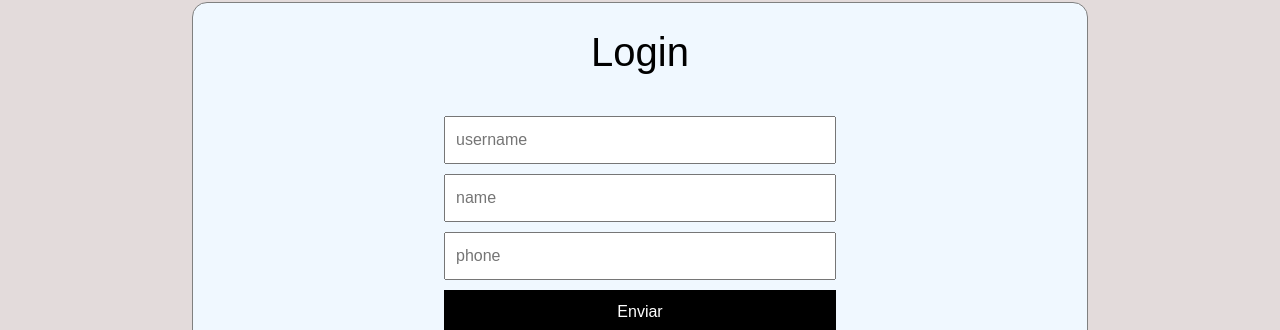
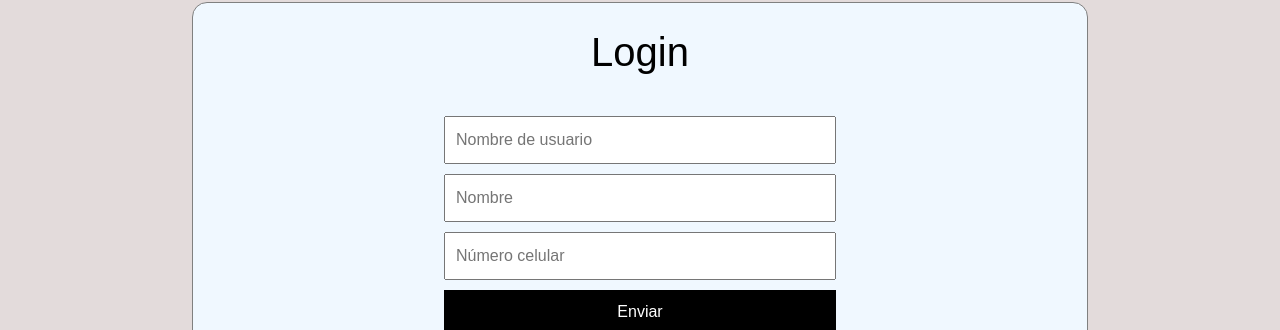
Before and after one commit to JohanECanoR11/boot2_contextAPI, a React (Vite) app: page /login in a window 1280 px wide. Shown: the part 93-423 px from the top of the page. Built offline with nearby package versions, Linux system fonts and the light colour scheme; the HTML template or start-up script is replaced by a standard one.

Commit message:
form validations

```diff
--- a/src/components/Login.jsx
+++ b/src/components/Login.jsx
@@ -1,10 +1,34 @@
-import { useContext } from "react";
+import { useContext, useState } from "react";
 import { Context } from "../context/Context";
 
 export const Login = () => {
 
   // Extraemos user y setUser del contexto usando useContext
-  const { user, setUser } = useContext(Context);
+  const { setUser } = useContext(Context);
+  const [username, setUserName] = useState('');
+  const [name, setName] = useState('');
+  const [phone, setPhone] = useState('');
+
+  // Método para validar el campo username: no admite espacios en blanco ni mayúsculas
+  const handleUsernameV = e => {
+    const value = e.target.value.replace(/\s+/g, '').toLowerCase();
+    setUsername(value);
+  };
+
+  // Método para validar el nombre y cambiar la primera letra a mayúsculas
+  const handleNameV = e => {
+    const value = e.target.value
+      .split(' ')
+      .map(word => word.charAt(0).toUpperCase() + word.slice(1).toLowerCase())
+      .join(' ');
+    setName(value);
+  };
+
+  // Método para validar que se escriban solo números en el campo teléfono
+  const handlePhoneV = e => {
+    const value = e.target.value.replace(/[^0-9]/g, '');
+    setPhone(value);
+  };
 
   // Método que se ejecuta al hacer clic en enviar en el formulario
   const saveData = e => {
@@ -27,9 +51,9 @@ export const Login = () => {
     <div>
       <h1 className="text-center">Login</h1>
       <form className="login" onSubmit = {saveData}>
-        <input type="text" name="username" placeholder="username"/>
-        <input type="text" name="name" placeholder="name"/>
-        <input type="text" name="phone" placeholder="phone"/>
+        <input type="text" name="username" placeholder="Nombre de usuario" value={username} onChange={handleUsernameV} required/>
+        <input type="text" name="name" placeholder="Nombre" value={name} onChange={handleNameV} required/>
+        <input type="text" name="phone" placeholder="Número celular" value={phone} onChange={handlePhoneV} required/>
         <input type="submit" value="Enviar"/>
       </form>
     </div>
```
